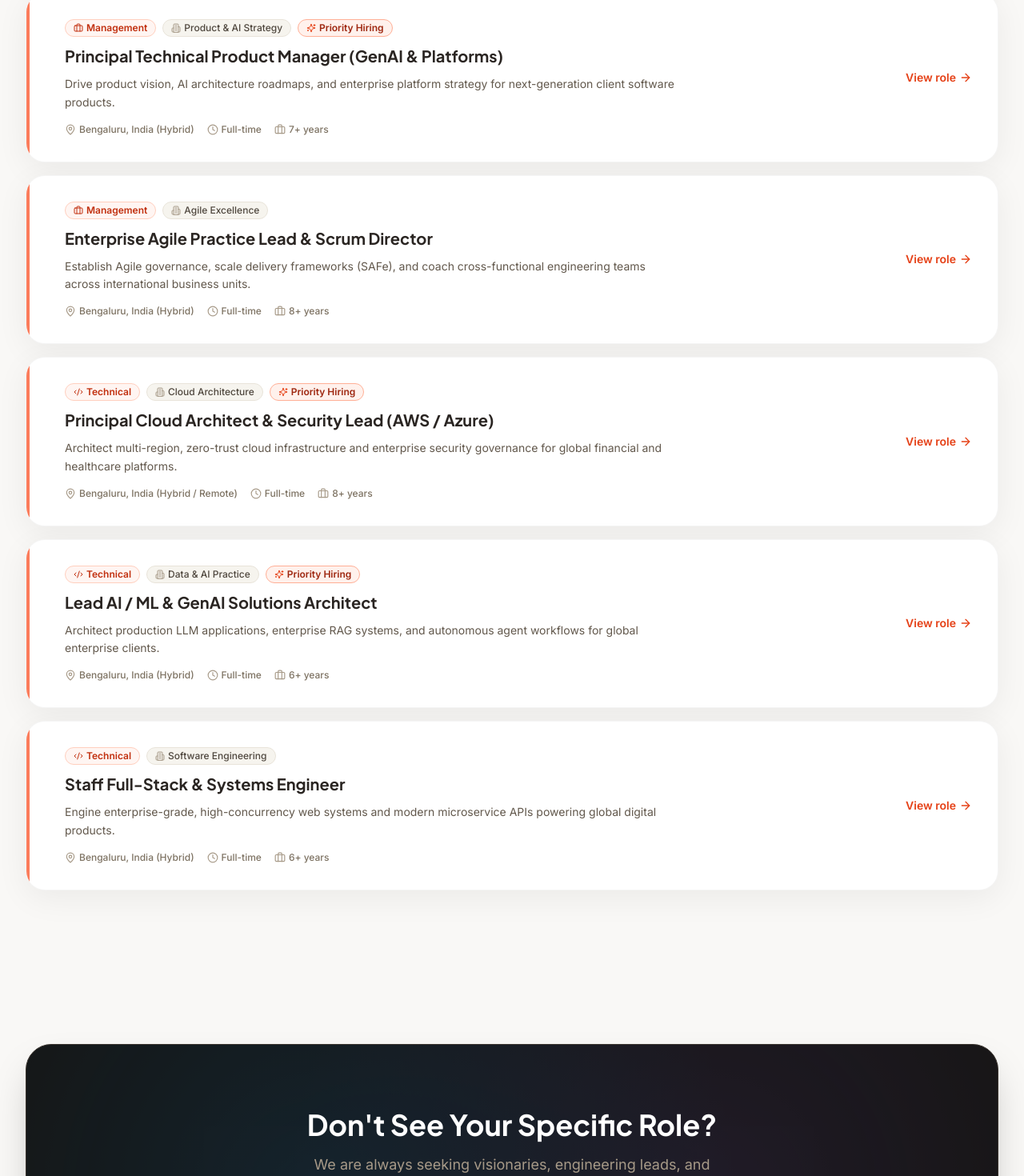
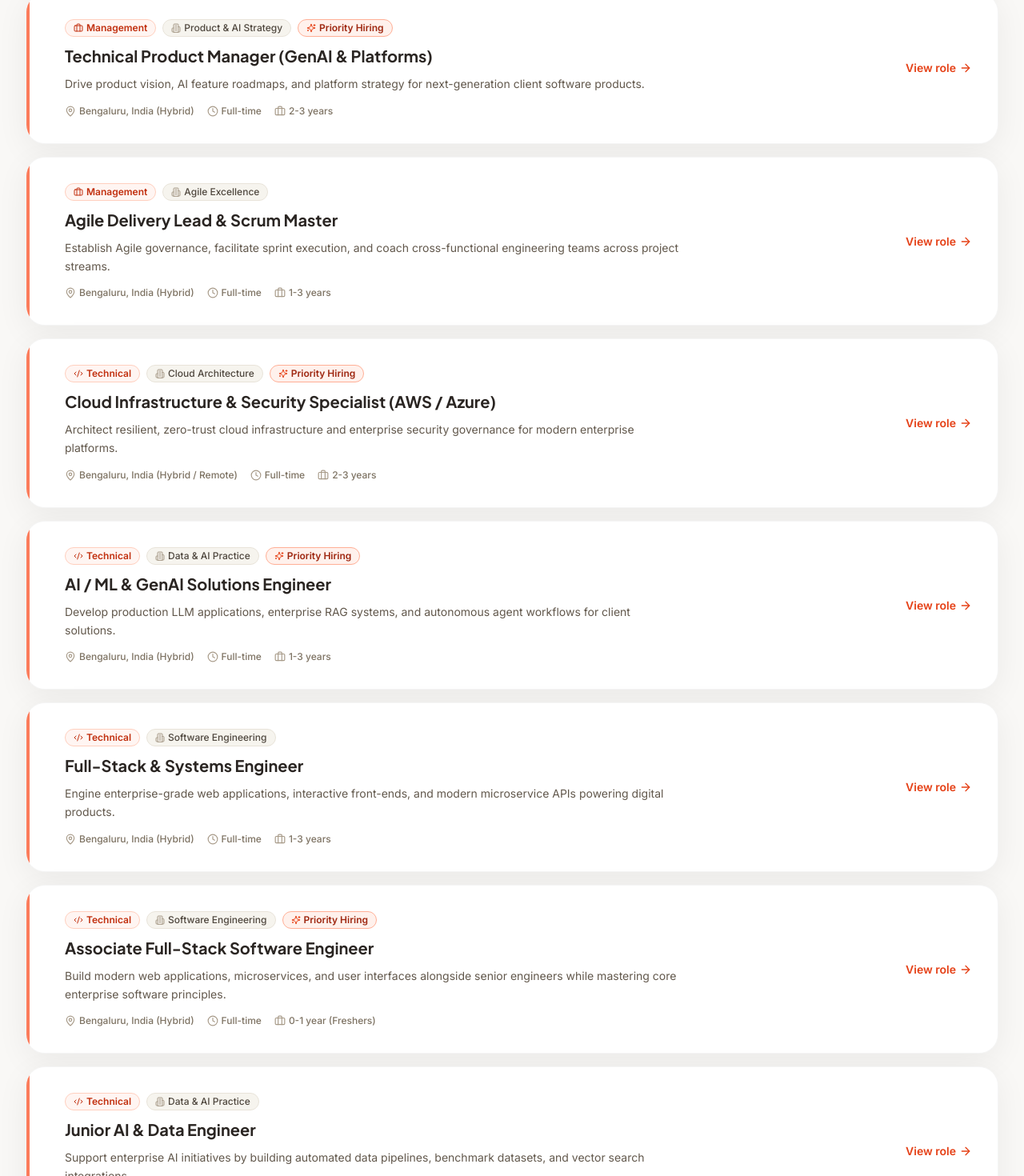
Before and after one commit to abhay-chayal/Ashvill-IT, a Next.js app in the folder apps/web/: page /careers in a window 1280 px wide. Shown: the part 1133-2603 px from the top of the page at 80% size. Built offline with nearby package versions, Linux system fonts and the light colour scheme; no server answers.

Commit message:
Update careers job listings with fresher roles and max 3 years experience

```diff
--- a/apps/web/src/content/careers.ts
+++ b/apps/web/src/content/careers.ts
@@ -1,18 +1,3 @@
-export interface JobListing {
-  slug: string;
-  title: string;
-  category: 'Management' | 'Technical';
-  department: string;
-  location: string;
-  type: string;
-  experience: string;
-  description: string;
-  responsibilities: string[];
-  requirements: string[];
-  benefits?: string[];
-  featured?: boolean;
-}
-
 export interface JobListing {
   slug: string;
   title: string;
@@ -34,163 +19,211 @@ export const jobListings: JobListing[] = [
   // ==========================================
   {
     slug: 'director-enterprise-delivery-solutions',
-    title: 'Director of Enterprise Delivery & Solutions',
+    title: 'Enterprise Delivery & Solutions Lead',
     category: 'Management',
     department: 'Enterprise Consulting',
     location: 'Bengaluru, India (Hybrid)',
     type: 'Full-time',
-    experience: '10+ years',
+    experience: '2-3 years',
     featured: true,
-    description: 'Lead strategic client delivery, enterprise solution architecture, and multi-million dollar technology transformation portfolios for Fortune 500 clients.',
+    description: 'Lead strategic client delivery, enterprise solution architecture, and technology transformation portfolios for enterprise clients.',
     responsibilities: [
-      'Direct delivery operations, portfolio governance, and engagement strategy across high-stakes enterprise accounts',
-      'Partner with C-suite client executives (CIOs, CTOs) to define multi-year digital transformation roadmaps',
+      'Direct delivery operations, portfolio governance, and engagement strategy across enterprise accounts',
+      'Partner with client technical stakeholders to define multi-quarter digital transformation roadmaps',
       'Oversee cross-functional delivery pods across custom software, cloud migration, and enterprise AI practices',
-      'Spearhead strategic account growth, SOW negotiations, and customer success frameworks',
-      'Drive executive recruitment and build high-performance consulting and engineering organizations'
+      'Spearhead account growth, SOW alignment, and customer success frameworks',
+      'Build high-performance consulting and engineering team workflows'
     ],
     requirements: [
-      '10+ years in IT consulting, enterprise software delivery, or technology executive management',
-      'Proven track record managing $10M+ client portfolios and multi-region consulting teams',
-      'Deep strategic insight into cloud modernizations, enterprise SaaS, and AI integrations',
-      'Master’s degree in Computer Science, Business Administration (MBA), or equivalent executive experience',
-      'Exceptional stakeholder negotiation, C-level communication, and strategic vision'
+      '2-3 years in IT consulting, client delivery management, or technology solution coordination',
+      'Proven track record managing client projects and cross-functional teams',
+      'Strategic insight into cloud modernizations, enterprise SaaS, and AI integrations',
+      'Bachelor’s or Master’s degree in Computer Science, Business Administration, or related discipline',
+      'Exceptional stakeholder communication and project organization skills'
     ],
-    benefits: ['Executive Equity & Performance Tier', 'Comprehensive Family Health Insurance', 'Global Leadership Retreats', 'Flexible Hybrid Leadership Model']
+    benefits: ['Performance Incentive Tier', 'Comprehensive Family Health Insurance', 'Leadership Mentorship', 'Flexible Hybrid Work Model']
   },
   {
     slug: 'principal-technical-product-manager',
-    title: 'Principal Technical Product Manager (GenAI & Platforms)',
+    title: 'Technical Product Manager (GenAI & Platforms)',
     category: 'Management',
     department: 'Product & AI Strategy',
     location: 'Bengaluru, India (Hybrid)',
     type: 'Full-time',
-    experience: '7+ years',
+    experience: '2-3 years',
     featured: true,
-    description: 'Drive product vision, AI architecture roadmaps, and enterprise platform strategy for next-generation client software products.',
+    description: 'Drive product vision, AI feature roadmaps, and platform strategy for next-generation client software products.',
     responsibilities: [
-      'Own end-to-end product strategy, release roadmaps, and architecture alignment for enterprise platforms',
-      'Translate complex enterprise business challenges into technical product specs, API contracts, and AI workflows',
-      'Lead product discovery, client executive alignment, and feature prioritization for high-throughput SaaS tools',
-      'Direct cross-functional pods of AI engineers, cloud leads, and UX designers during sprint execution',
-      'Analyze telemetry data, ROI benchmarks, and market trends to steer product roadmap strategy'
+      'Own product strategy, release roadmaps, and architecture alignment for enterprise platforms',
+      'Translate business challenges into technical product specs, API contracts, and AI workflows',
+      'Lead product discovery, client alignment, and feature prioritization for high-throughput SaaS tools',
+      'Direct cross-functional pods of AI engineers, cloud developers, and UX designers during sprint execution',
+      'Analyze telemetry data and user metrics to steer product roadmap strategy'
     ],
     requirements: [
-      '7+ years in product management for B2B enterprise software, cloud platforms, or AI services',
+      '2-3 years in product management for B2B software, cloud platforms, or AI services',
       'Solid technical foundation in computer science, cloud infrastructure, and generative AI frameworks',
-      'Proven experience launching enterprise SaaS products from concept to global scale',
-      'Expertise in product metrics, API design, user journey mapping, and executive reporting',
-      'Master’s or Bachelor’s degree in Computer Science or related quantitative field'
+      'Proven experience launching software features from concept to production scale',
+      'Expertise in product metrics, API design, user journey mapping, and team reporting',
+      'Bachelor’s or Master’s degree in Computer Science or related quantitative field'
     ],
-    benefits: ['Performance Incentive Bonus', 'Global Tech Conference Budget', 'Flexible Hybrid Work Policy', 'Executive Wellness Allowance']
+    benefits: ['Performance Incentive Bonus', 'Global Tech Conference Budget', 'Flexible Hybrid Work Policy', 'Wellness Allowance']
   },
   {
     slug: 'enterprise-agile-practice-lead',
-    title: 'Enterprise Agile Practice Lead & Scrum Director',
+    title: 'Agile Delivery Lead & Scrum Master',
     category: 'Management',
     department: 'Agile Excellence',
     location: 'Bengaluru, India (Hybrid)',
     type: 'Full-time',
-    experience: '8+ years',
+    experience: '1-3 years',
     featured: false,
-    description: 'Establish Agile governance, scale delivery frameworks (SAFe), and coach cross-functional engineering teams across international business units.',
+    description: 'Establish Agile governance, facilitate sprint execution, and coach cross-functional engineering teams across project streams.',
     responsibilities: [
-      'Architect and enforce scaled Agile delivery frameworks (SAFe, LeSS, Kanban) across enterprise programs',
-      'Coach engineering directors, product managers, and Scrum Masters on delivery velocity and quality metrics',
+      'Facilitate Agile delivery frameworks (Scrum, Kanban, SAFe) across engineering project teams',
+      'Coach developers, product owners, and project leads on delivery velocity and quality metrics',
       'Identify and resolve cross-program delivery bottlenecks, scope creep, and risk dependencies',
-      'Establish continuous delivery standards, DevOps alignment, and agile maturity assessment models',
-      'Conduct executive workshops on agile transformation and organizational change'
+      'Establish continuous delivery standards and agile maturity assessment models',
+      'Conduct workshops on agile best practices and process optimization'
     ],
     requirements: [
-      '8+ years leading Agile transformation and program delivery in enterprise IT environments',
-      'SAFe Program Consultant (SPC), CSP, or equivalent enterprise agile credentials',
-      'Deep expertise in scaling agile delivery across multi-team, multi-location engineering orgs',
-      'Exceptional leadership, facilitation, and organizational change management capabilities',
-      'Hands-on experience with modern enterprise tooling (JIRA Align, Linear, Confluence)'
+      '1-3 years leading Agile delivery and Scrum practices in software engineering environments',
+      'Certified ScrumMaster (CSM) or equivalent agile credential preferred',
+      'Hands-on expertise in managing sprint ceremonies across multi-disciplinary teams',
+      'Exceptional facilitation and organizational workflow skills',
+      'Proficiency with modern enterprise tooling (JIRA, Linear, Confluence)'
     ],
-    benefits: ['Executive Coaching & Certification Support', 'Health & Life Coverage', 'Hybrid Work Flexibility', 'Performance Bonus']
+    benefits: ['Certification & Course Support', 'Health & Life Coverage', 'Hybrid Work Flexibility', 'Performance Bonus']
   },
 
   // ==========================================
-  // TECHNICAL & ENGINEERING LEADERSHIP TRACK
+  // TECHNICAL & ENGINEERING TRACK
   // ==========================================
   {
     slug: 'principal-cloud-architect-security-lead',
-    title: 'Principal Cloud Architect & Security Lead (AWS / Azure)',
+    title: 'Cloud Infrastructure & Security Specialist (AWS / Azure)',
     category: 'Technical',
     department: 'Cloud Architecture',
     location: 'Bengaluru, India (Hybrid / Remote)',
     type: 'Full-time',
-    experience: '8+ years',
+    experience: '2-3 years',
     featured: true,
-    description: 'Architect multi-region, zero-trust cloud infrastructure and enterprise security governance for global financial and healthcare platforms.',
+    description: 'Architect resilient, zero-trust cloud infrastructure and enterprise security governance for modern enterprise platforms.',
     responsibilities: [
-      'Design fault-tolerant, multi-region cloud architectures across AWS and Azure for global enterprise platforms',
-      'Establish zero-trust network security posture, IAM governance, and regulatory compliance (SOC 2, ISO 27001, HIPAA)',
-      'Drive Infrastructure-as-Code (Terraform, Kubernetes, Service Meshes) standardizations across engineering teams',
-      'Conduct enterprise cloud architecture reviews (AWS Well-Architected Framework) and FinOps cost optimizations',
-      'Serve as principal advisor to client CTOs on cloud modernization and disaster recovery strategies'
+      'Design fault-tolerant cloud infrastructure across AWS and Azure for global software platforms',
+      'Establish network security posture, IAM governance, and regulatory compliance standards',
+      'Drive Infrastructure-as-Code (Terraform, Kubernetes, Docker) standardizations across engineering pods',
+      'Conduct cloud architecture reviews and cost optimizations',
+      'Serve as technical advisor on cloud modernization and disaster recovery strategies'
     ],
     requirements: [
-      '8+ years in enterprise cloud architecture, infrastructure engineering, and security governance',
-      'AWS Solutions Architect Professional or Azure Solutions Architect Expert certification',
-      'Expertise with Terraform, Kubernetes (EKS/AKS), Docker, Istio, and SIEM security orchestration',
-      'Deep experience designing resilient multi-region architectures for high-availability systems',
-      'Strong track record in zero-trust architecture and automated compliance auditing'
+      '2-3 years in enterprise cloud architecture, infrastructure engineering, and security practices',
+      'AWS Certified Solutions Architect or Azure Solutions Architect Associate certification preferred',
+      'Hands-on expertise with Terraform, Kubernetes, Docker, and CI/CD automation pipelines',
+      'Experience designing resilient multi-region or hybrid cloud architectures',
+      'Strong understanding of zero-trust security and automated compliance monitoring'
     ],
-    benefits: ['Cloud Certification Sponsorship', 'Hardware & Tech Stipend', 'Flexible Remote Model', 'Executive Health Coverage']
+    benefits: ['Cloud Certification Sponsorship', 'Hardware & Tech Stipend', 'Flexible Remote Model', 'Health Coverage']
   },
   {
     slug: 'lead-ai-ml-solutions-architect',
-    title: 'Lead AI / ML & GenAI Solutions Architect',
+    title: 'AI / ML & GenAI Solutions Engineer',
     category: 'Technical',
     department: 'Data & AI Practice',
     location: 'Bengaluru, India (Hybrid)',
     type: 'Full-time',
-    experience: '6+ years',
+    experience: '1-3 years',
     featured: true,
-    description: 'Architect production LLM applications, enterprise RAG systems, and autonomous agent workflows for global enterprise clients.',
+    description: 'Develop production LLM applications, enterprise RAG systems, and autonomous agent workflows for client solutions.',
     responsibilities: [
-      'Design and deploy enterprise generative AI architectures, RAG pipelines, and custom LLM applications',
-      'Establish MLOps frameworks for model governance, vector indexing (Qdrant, Pinecone), evaluation, and security',
-      'Guide client engineering teams on integrating autonomous AI agents into core business workflows',
-      'Partner with solution architects to design cutting-edge AI capabilities for enterprise RFPs and proposals',
-      'Benchmark AI inference performance, latency, and cloud compute optimization'
+      'Design and deploy generative AI pipelines, RAG frameworks, and custom LLM integrations',
+      'Establish MLOps practices for model evaluation, vector indexing (Qdrant, Pinecone), and security',
+      'Guide engineering teams on integrating autonomous AI capabilities into core web applications',
+      'Partner with technical leads to prototype cutting-edge AI features',
+      'Benchmark AI inference performance, latency, and cloud compute usage'
     ],
     requirements: [
-      '6+ years in Applied AI, Machine Learning engineering, or Data Science architecture',
-      'Deep proficiency in PyTorch, Python, LangChain, LlamaIndex, vector databases, and MLOps',
-      'Proven experience deploying production LLM models and RAG systems at scale',
-      'Solid mathematical and algorithmic understanding of transformer models and embeddings',
-      'Master’s degree in Computer Science, Data Science, or AI/ML preferred'
+      '1-3 years in Applied AI, Machine Learning engineering, or Data Science',
+      'Proficiency in Python, PyTorch, LangChain, LlamaIndex, vector databases, and MLOps',
+      'Experience deploying LLM applications or RAG pipelines in test/production environments',
+      'Solid mathematical understanding of transformer models, embeddings, and NLP',
+      'Bachelor’s or Master’s degree in Computer Science, Data Science, or AI/ML'
     ],
-    benefits: ['Dedicated AI Compute Budget & GPUs', 'AI Conference Travel Sponsorship', 'Health & Life Coverage', 'Hybrid Flexibility']
+    benefits: ['Dedicated AI Compute Budget & GPUs', 'AI Learning & Conference Support', 'Health Insurance', 'Hybrid Flexibility']
   },
   {
     slug: 'staff-full-stack-systems-engineer',
-    title: 'Staff Full-Stack & Systems Engineer',
+    title: 'Full-Stack & Systems Engineer',
     category: 'Technical',
     department: 'Software Engineering',
     location: 'Bengaluru, India (Hybrid)',
     type: 'Full-time',
-    experience: '6+ years',
+    experience: '1-3 years',
     featured: false,
-    description: 'Engine enterprise-grade, high-concurrency web systems and modern microservice APIs powering global digital products.',
+    description: 'Engine enterprise-grade web applications, interactive front-ends, and modern microservice APIs powering digital products.',
     responsibilities: [
-      'Architect scalable front-end and back-end web systems using React 19, Next.js, Node.js, and TypeScript',
-      'Design low-latency microservices, GraphQL endpoints, and event-driven data pipelines (Kafka, Redis)',
-      'Lead technical design reviews, performance optimization, accessibility standards, and core platform libraries',
-      'Mentor senior software engineers and champion engineering excellence across project pods',
-      'Collaborate with UX designers and product managers to deliver seamless digital customer experiences'
+      'Develop front-end and back-end web applications using React, Next.js, Node.js, and TypeScript',
+      'Build low-latency microservices, GraphQL endpoints, and event-driven data pipelines',
+      'Participate in technical design reviews, performance optimization, and accessibility standards',
+      'Collaborate with UX designers and product managers to deliver seamless digital customer experiences',
+      'Write clean, modular code with thorough unit and integration testing coverage'
     ],
     requirements: [
-      '6+ years in full-stack web software development and systems engineering',
-      'Mastery of TypeScript, React, Next.js, Node.js/NestJS, PostgreSQL, and caching strategies',
-      'Proven experience building high-concurrency enterprise web applications and distributed systems',
-      'Strong understanding of web security, performance profiling, and clean architecture principles',
-      'Bachelor’s or Master’s degree in Computer Science or Software Engineering'
+      '1-3 years in full-stack web software development and systems engineering',
+      'Proficiency in TypeScript, React, Next.js, Node.js/Express, and PostgreSQL/SQL',
+      'Experience building web applications, RESTful APIs, and database schemas',
+      'Strong understanding of web security, performance profiling, and git workflows',
+      'Bachelor’s degree in Computer Science or Software Engineering'
     ],
     benefits: ['Latest Tech Hardware Setup', 'Learning & Conference Budget', 'Health Insurance', 'Hybrid Work Structure']
+  },
+  {
+    slug: 'associate-fullstack-software-engineer',
+    title: 'Associate Full-Stack Software Engineer',
+    category: 'Technical',
+    department: 'Software Engineering',
+    location: 'Bengaluru, India (Hybrid)',
+    type: 'Full-time',
+    experience: '0-1 year (Freshers)',
+    featured: true,
+    description: 'Build modern web applications, microservices, and user interfaces alongside senior engineers while mastering core enterprise software principles.',
+    responsibilities: [
+      'Develop responsive front-end components using React, Next.js, and modern TypeScript frameworks',
+      'Assist in building RESTful APIs, serverless functions, and microservice backend endpoints',
+      'Write comprehensive unit tests, perform debugging, and participate in code reviews',
+      'Collaborate with product managers and UX designers to implement high-quality feature releases'
+    ],
+    requirements: [
+      '0-1 year of experience; open to 2024–2026 Fresh Graduates in Computer Science or IT',
+      'Strong foundational skills in HTML, CSS, JavaScript, TypeScript, and React',
+      'Basic understanding of Git, REST APIs, and SQL or NoSQL database systems',
+      'Enthusiastic problem-solver with strong communication and team collaboration skills'
+    ],
+    benefits: ['Accelerated Career Growth & Mentorship', 'Competitive Entry Salary & Health Insurance', 'Continuous Certification Sponsorship', 'Hybrid Work Flexibility']
+  },
+  {
+    slug: 'junior-ai-data-engineer',
+    title: 'Junior AI & Data Engineer',
+    category: 'Technical',
+    department: 'Data & AI Practice',
+    location: 'Bengaluru, India (Hybrid)',
+    type: 'Full-time',
+    experience: '0-1 year (Freshers)',
+    featured: false,
+    description: 'Support enterprise AI initiatives by building automated data pipelines, benchmark datasets, and vector search integrations.',
+    responsibilities: [
+      'Assist senior data engineers in preparing datasets and building Python data ingestion pipelines',
+      'Implement vector index queries, prompt engineering templates, and LLM evaluation benchmarks',
+      'Integrate AI capabilities into web application microservices and APIs',
+      'Maintain documentation for data schemas, model pipelines, and system benchmarks'
+    ],
+    requirements: [
+      '0-1 year of experience; open to Fresh Graduates in CS, Data Science, AI/ML, or Quantitative fields',
+      'Proficiency in Python programming and basic knowledge of libraries like Pandas, NumPy, or PyTorch',
+      'Understanding of fundamental machine learning concepts, LLMs, and API integrations',
+      'Keen attention to detail and strong analytical problem-solving abilities'
+    ],
+    benefits: ['AI Compute & GPU Lab Access', 'Dedicated Mentorship from Senior AI Architects', 'Health & Medical Insurance', 'Hybrid Work Setup']
   }
 ];
 
```
